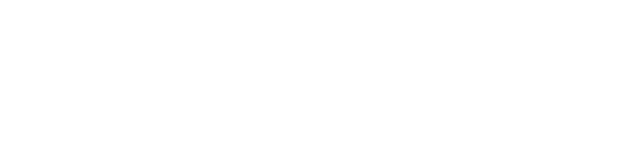
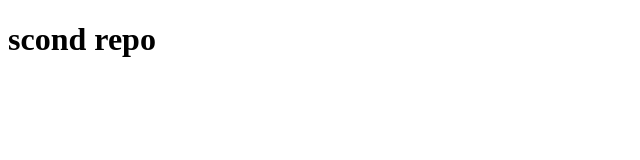
Before and after one commit to Ronyhasan2/my-scond-repo, a plain HTML site: page index.html in a window 1280 px wide. Shown: the whole page, without its empty margins (0-640 px from the left). Drawn offline with Linux system fonts and the light colour scheme.

Commit message:
scond commit

```diff
--- a/index.html
+++ b/index.html
@@ -7,6 +7,6 @@
     <title>my scond github repo</title>
 </head>
 <body>
-
+    <h1>scond repo</h1>
 </body>
 </html>
```
